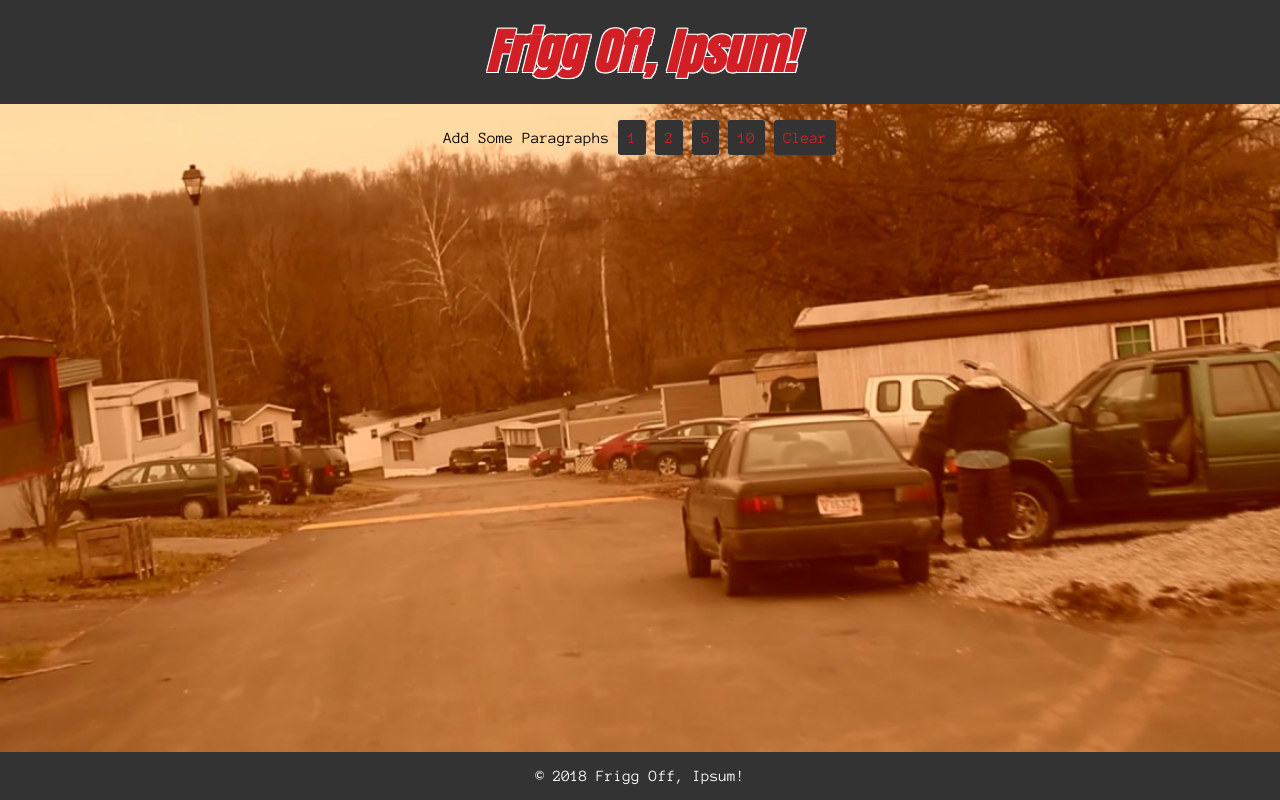
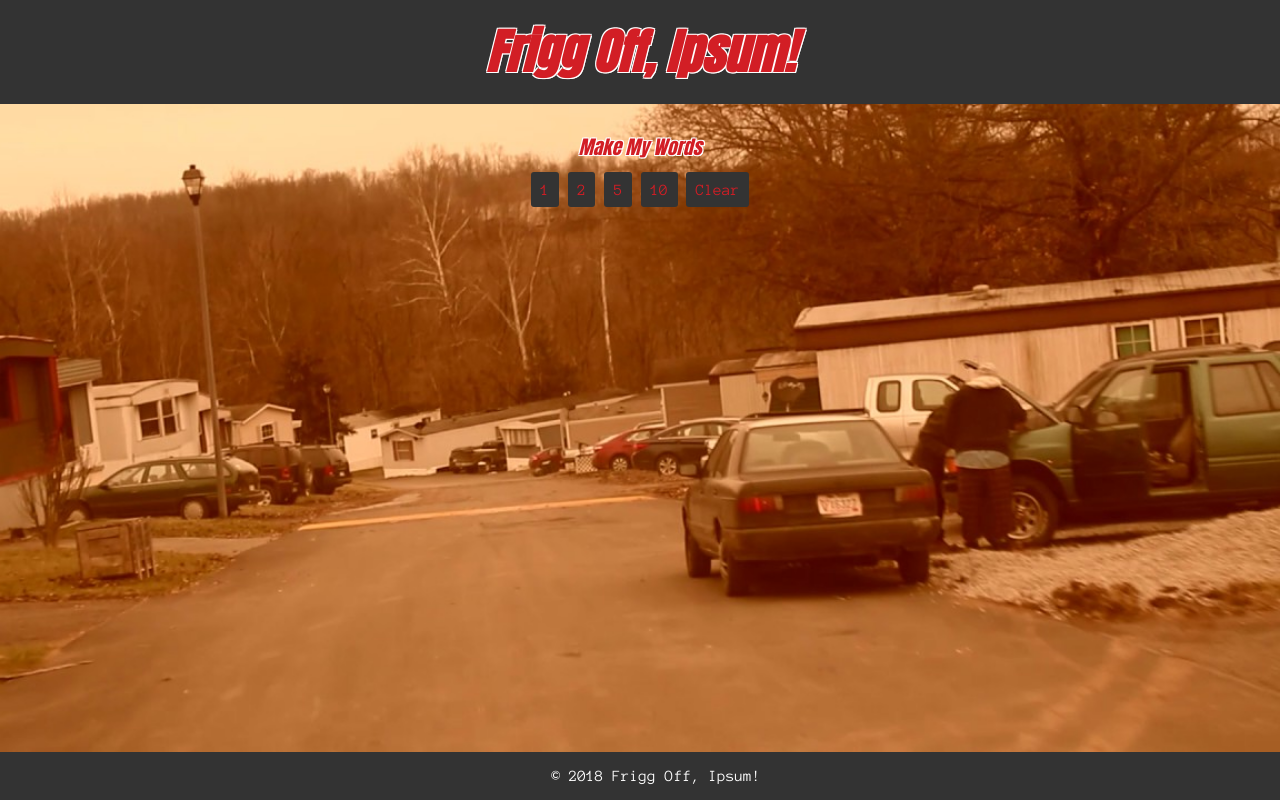
Before and after one commit to bplabombarda/friggoffipsum, a Flask app: page / in a window 1280 px wide. Run offline with Flask 2, Linux system fonts and the light colour scheme; some libraries are stand-ins or nearby versions.

Commit message:
Cleaning up copied alert and button hover states.

```diff
--- a/friggoffipsum/static/css/styles.css
+++ b/friggoffipsum/static/css/styles.css
@@ -5,9 +5,6 @@ html, body {
 
 html {
 	background: url(../img/opening_bg.jpg) no-repeat center center fixed;
-	-webkit-background-size: cover;
-	-moz-background-size: cover;
-	-o-background-size: cover;
 	background-size: cover;
 }
 
@@ -21,7 +18,15 @@ h3,
 h4,
 h5,
 h6 {
+	color: #D21E25;
 	font-family: 'Anton', sans-serif;
+	font-style: italic;
+	text-shadow:
+		1px 1px 0 #FFF,
+		-1px -1px 0 #FFF,
+		1px -1px 0 #FFF,
+		-1px 1px 0 #FFF,
+		1px 1px 0 #FFF;
 }
 
 header {
@@ -58,6 +55,12 @@ section {
   max-width: 800px;
 }
 
+.button-container > h3 {
+	font-size: 1.2em;
+	font-weight: lighter;
+	margin: 0.6em;
+}
+
 input {
 	background: #333;
 	border: none;
@@ -147,10 +146,10 @@ input[type=number]::-webkit-outer-spin-button {
 }
 
 footer {
-	position: absolute;
-  right: 0;
+	position: fixed;
   bottom: 0;
   left: 0;
+  width: 100%;
   padding: 1rem;
   color: white;
   background-color: #333333;
--- a/friggoffipsum/static/js/main.js
+++ b/friggoffipsum/static/js/main.js
@@ -17,7 +17,8 @@ copy.addEventListener('click', handleCopy);
 
 function handleClear(e) {
 	output.innerHTML = "";
-	output.style.display = 'none';
+	output.classList.add('hidden');
+	copy.classList.add('hidden');
 }
 
 function handleAddParagraphs(e) {
@@ -30,7 +31,7 @@ function handleAddParagraphs(e) {
 	  	var json = JSON.parse(xhr.responseText);
 	  	var text = json.data;
 	  	output.innerHTML += text;
-	  	output.style.display = 'inherit';
+	  	output.classList.remove('hidden');
 	  	copy.classList.remove('hidden');
 	  }
 	}
@@ -49,6 +50,13 @@ function handleCopy() {
 	var clip = new Clipboard('#copy');
   clip.on('success', function(e) {
     e.clearSelection();
+    alert.classList.remove('invisible');
+    setTimeout(
+      function Remove() {
+				alert.classList.add('invisible');
+      },
+      1500
+    );
   });
 }
 
--- a/friggoffipsum/templates/index.html
+++ b/friggoffipsum/templates/index.html
@@ -16,7 +16,7 @@
 	</header>
 
 	<section class="button-container">
-		<span>Add Some Paragraphs</span>
+		<h3>Make My Words</h3>
 		<input class="button paragraphs" value="1" type="submit">
 		<input class="button paragraphs" value="2" type="submit">
 		<input class="button paragraphs" value="5" type="submit">
@@ -24,12 +24,12 @@
 		<input id="clear" class="button" value="Clear" type="submit">
 		<div id="copy" class="copy-button hidden" data-clipboard-target="#output-text">
 			Copy Text
-			<span id="alert" class="copied-alert hidden">Copied!</span>
+			<span id="alert" class="copied-alert invisible">Copied!</span>
 		</div>
 	</section>
 
 	<section class="output-container">
-		<div id="output-text"></div>
+		<div id="output-text" class="hidden"></div>
 	</section>
 
 	<footer>
```
Also changed, not shown: other parts of friggoffipsum/static/css/styles.css (+17 -29 lines).
